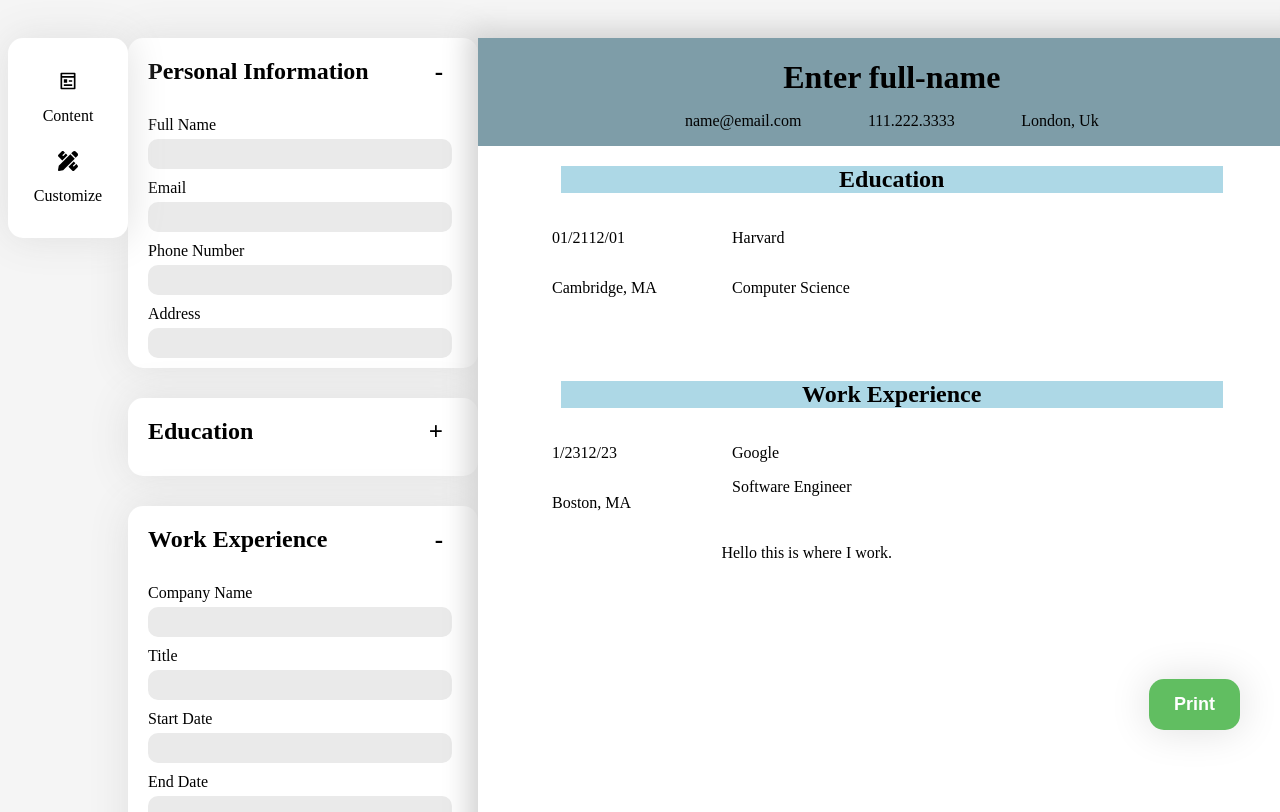
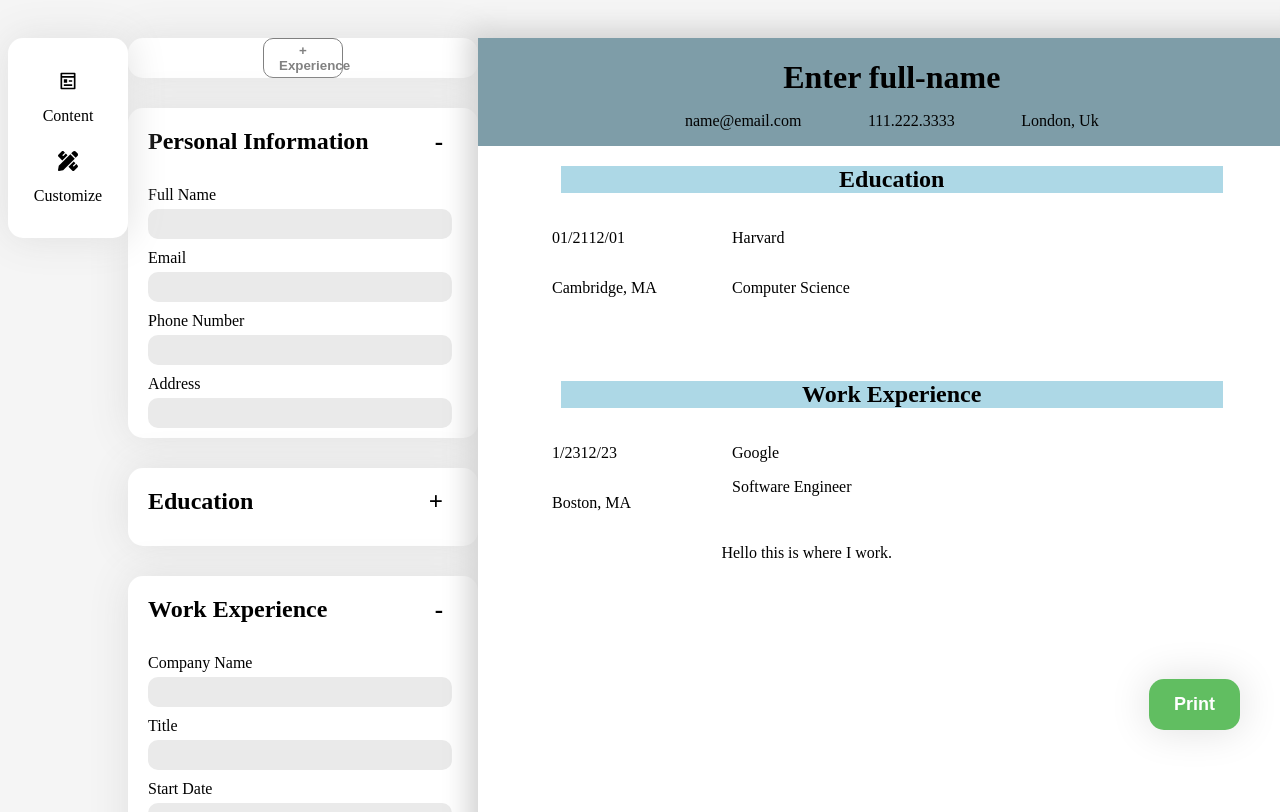
Before and after one commit to tdematos/React-CV-Generator, a React (Vite) app in the folder React-CV-Generator/: page / in a window 1280 px wide. Shown: the top 812 px of the page. Built offline with nearby package versions, Linux system fonts and the light colour scheme.

Commit message:
start creatig container for buttons to add additional fields to reume

```diff
--- /dev/null
+++ b/React-CV-Generator/src/Components/Form-Section/ButtonControlComp/ButtonControlComp.jsx
@@ -0,0 +1,11 @@
+import "../Personal-Info/boxInfo.css";
+
+const ButtonControlComp = () => {
+  return (
+    <div className="control-buttons">
+      <button className="add-job-button">+ Experience</button>
+    </div>
+  );
+};
+
+export default ButtonControlComp;
--- a/React-CV-Generator/src/Components/Form-Section/FormSection.jsx
+++ b/React-CV-Generator/src/Components/Form-Section/FormSection.jsx
@@ -1,10 +1,12 @@
 import PersonalInfo from "./Personal-Info/PersonalInfo";
 import EducationSection from "./Education/EducationSection";
 import JobExperience from "./JobExperience/JobExperience";
+import ButtonControlComp from "./ButtonControlComp/ButtonControlComp";
 
 const FormSection = (props) => {
   return (
     <>
+      <ButtonControlComp />
       <PersonalInfo
         onNameChange={props.onNameChange}
         onEmailChange={props.onEmailChange}
@@ -25,6 +27,7 @@ const FormSection = (props) => {
         onWorkEDayChange={props.onWorkEDayChange}
         onWOrkLocationChange={props.onWOrkLocationChange}
         onJobDescriptionChange={props.onJobDescriptionChange}
+        onDeleteClick={props.onDeleteClick}
       />
     </>
   );
--- a/React-CV-Generator/src/Components/Form-Section/Personal-Info/boxInfo.css
+++ b/React-CV-Generator/src/Components/Form-Section/Personal-Info/boxInfo.css
@@ -1,3 +1,27 @@
+.control-buttons {
+  background-color: white;
+  width: 350px;
+  height: 350px;
+  border-radius: 15px;
+  margin-top: 30px;
+  box-shadow: 0px 0px 40px 1px rgb(224, 224, 224);
+  display: flex;
+  flex-direction: row;
+  justify-content: center;
+}
+
+.add-job-button {
+  width: 80px;
+  height: 40px;
+  color: grey;
+  background-color: white;
+  border-radius: 10px;
+  border: 1px solid grey;
+  padding-left: 15px;
+  padding-right: 15px;
+  font-weight: 700;
+}
+
 .boxInfoContainer {
   background-color: white;
   width: 350px;
@@ -69,7 +93,7 @@
 .boxInfoContainer-Exp {
   background-color: white;
   width: 350px;
-  height: 33rem;
+  height: 44rem;
   border-radius: 15px;
   margin-top: 30px;
   box-shadow: 0px 0px 40px 1px rgb(224, 224, 224);
@@ -200,6 +224,7 @@
   width: 85%;
   height: 40px;
   margin-top: 10px;
+  margin-bottom: 15px;
 }
 
 .delete-button {
--- a/React-CV-Generator/src/Components/Section/Section.jsx
+++ b/React-CV-Generator/src/Components/Section/Section.jsx
@@ -94,6 +94,14 @@ const Section = () => {
     setToggleContent(false);
   };
 
+  const handleDeleteClick = () => {
+    setWorkDescription("");
+    setWEndDate("");
+    setWStartDate("");
+    setWorkTitle("");
+    setJobName("");
+  };
+
   return (
     <>
       <div className="section navSection">
@@ -124,6 +132,7 @@ const Section = () => {
             onCompanyNameChange={handleWorkNameChange}
             onJobTitleChange={handleJobTitleChange}
             onJobDescriptionChange={handleJobDescriptionChange}
+            onDeleteClick={handleDeleteClick}
           />
         ) : (
           <CustomizeForm />
```
Also changed, not shown: 5 other files (tests, documents, lock files or other folders).
